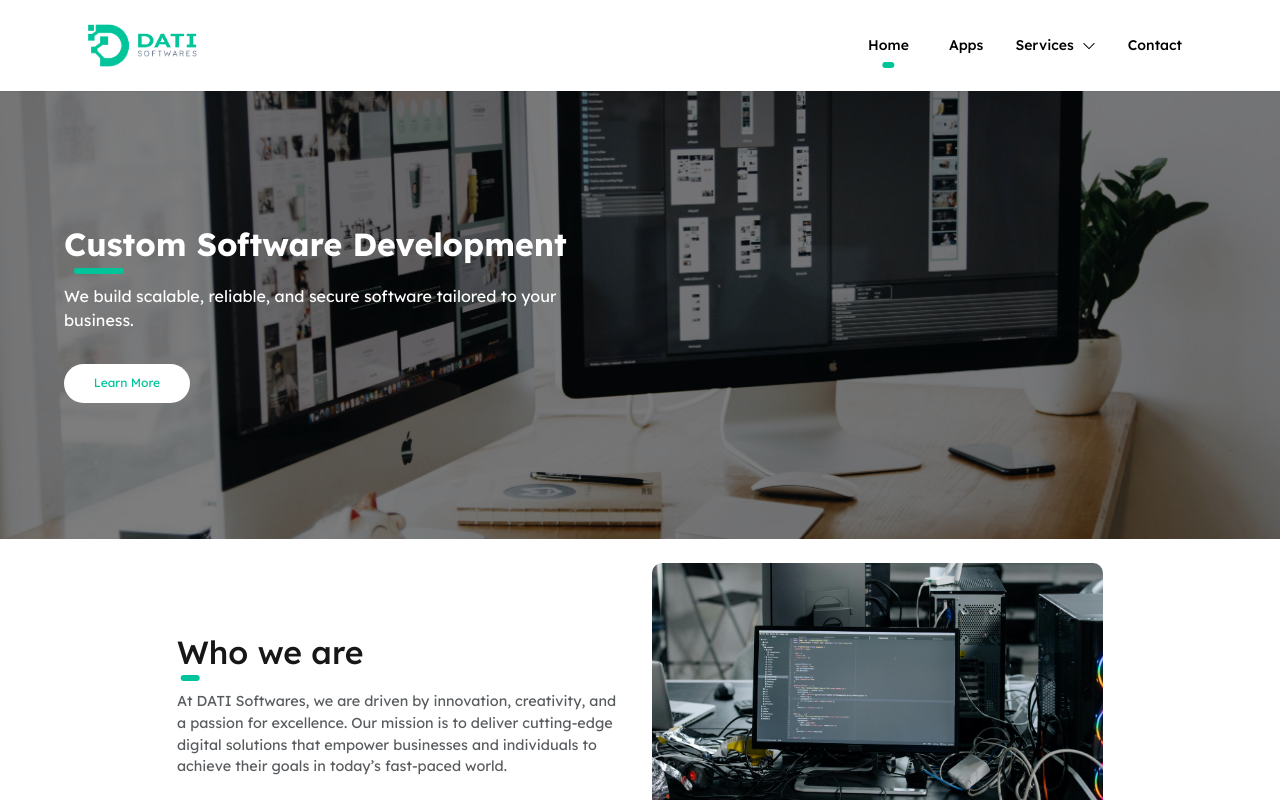
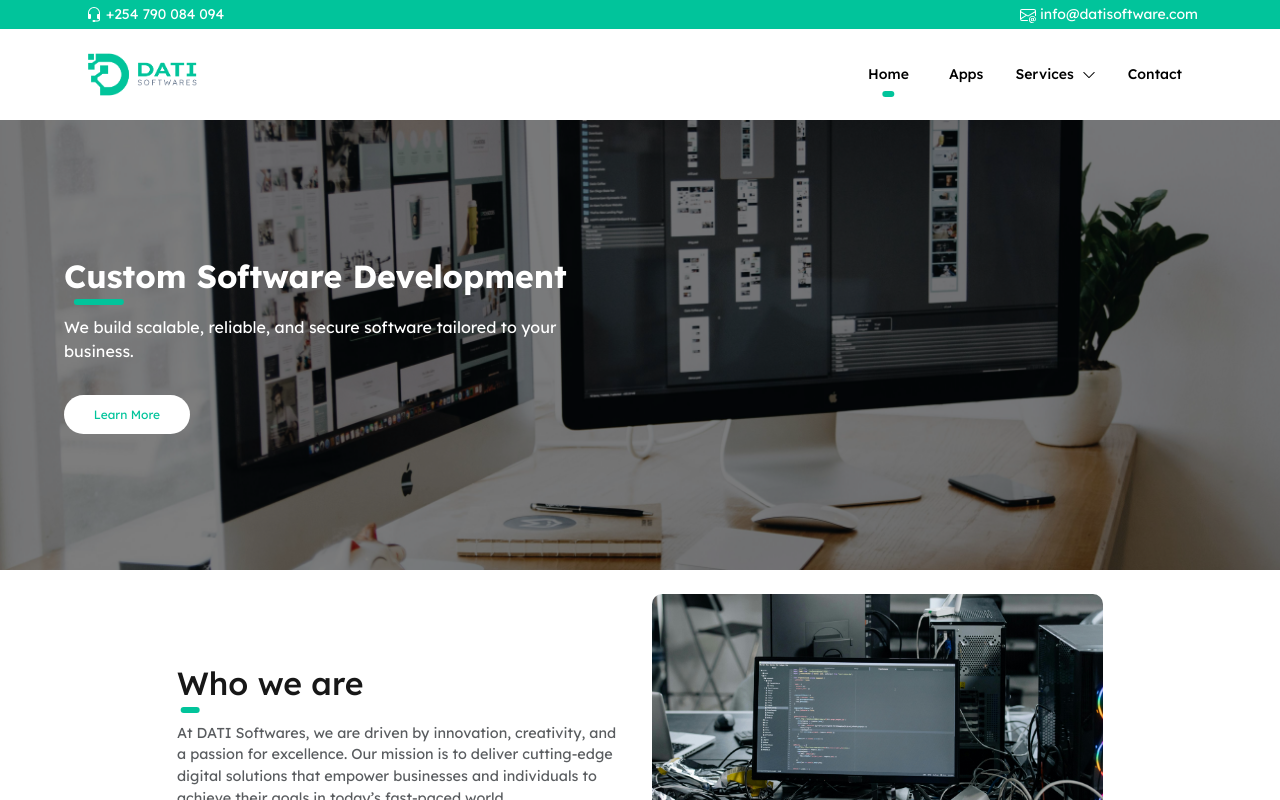
Before and after one commit to oyatadaniel/dati-softwares, a Next.js app: page / in a window 1280 px wide. Shown: the top 800 px of the page. Built offline with nearby package versions, Linux system fonts and the light colour scheme.

Commit message:
first commit

```diff
--- a/app/components/Caroucel.jsx
+++ b/app/components/Caroucel.jsx
@@ -2,7 +2,7 @@ import React from "react";
 
 export default function Caroucel() {
   return (
-    <div style={{ paddingTop: "60px" }}>
+    <div>
       <div id="heroCarousel" className="carousel slide" data-bs-ride="carousel">
         <div className="carousel-inner">
           {/* Slide 1 */}
--- a/app/components/NavBarNav.jsx
+++ b/app/components/NavBarNav.jsx
@@ -1,16 +1,35 @@
 "use client";
-import React from "react";
+import React, { useState, useEffect } from "react";
 import Link from "next/link";
 import { usePathname } from "next/navigation";
 
 export default function NavBarNav() {
   const pathname = usePathname();
+  const [isFixed, setIsFixed] = useState(false);
 
   // Dropdown is active only for /services/*
   const isServiceActive = pathname.startsWith("/services/");
+
+  useEffect(() => {
+    const handleScroll = () => {
+      // Change 200 to whatever scrollY threshold you want
+      if (window.scrollY > 28) {
+        setIsFixed(true);
+      } else {
+        setIsFixed(false);
+      }
+    };
+
+    window.addEventListener("scroll", handleScroll);
+    return () => window.removeEventListener("scroll", handleScroll);
+  }, []);
   return (
     <div>
-      <nav className="navbar navbar-expand-lg fixed-top">
+      <nav
+        className={`navbar navbar-expand-lg bg-white shadow-sm transition-navbar ${
+          isFixed ? "fixed-top" : ""
+        }`}
+      >
         <div className="container">
           {/* Brand */}
           <a className="navbar-brand p-0 m-0" href="#">
```
